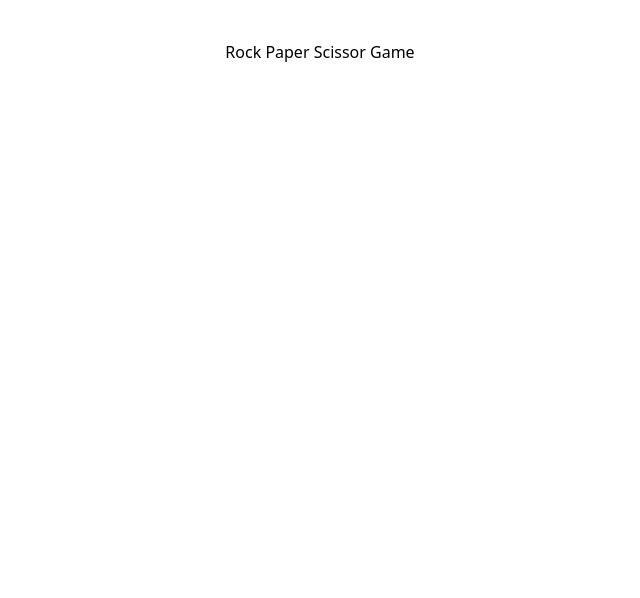
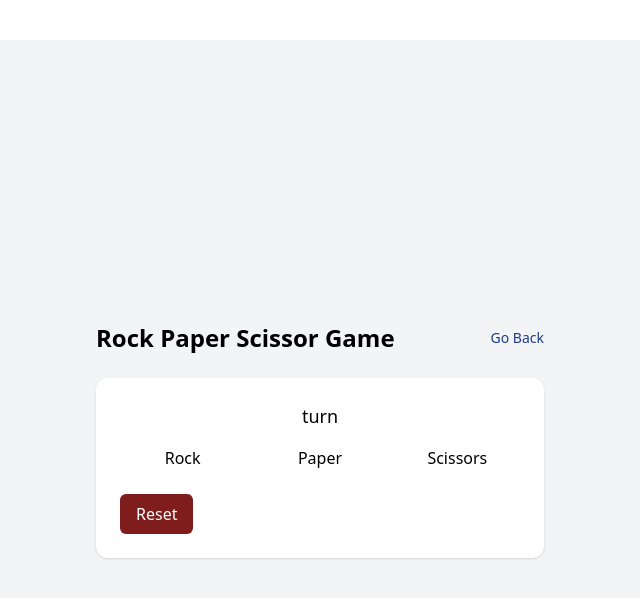
Before and after one commit to KashishAgrahari23/GameHub, a React (Vite) app: page /rock-paper-scissor in a window 1280 px wide. Shown: the top 598 px of the page, without its empty margins (320-960 px from the left). Built offline with nearby package versions, Linux system fonts and the light colour scheme.

Commit message:
rock paper scissors

```diff
--- a/src/pages/RockPaperScissor.jsx
+++ b/src/pages/RockPaperScissor.jsx
@@ -1,9 +1,60 @@
-import React from 'react'
+import React, { useState } from 'react'
+import { Link } from 'react-router-dom'
+
+function calculateWinner(){
+    const obj={
+        "Rock":1,
+        "Paper":2,
+        "Scissors":3
+    }
+    const compiterChoice = Math.random(1,3)
+
+}
 
 const RockPaperScissor = () => {
+    const [turn ,setTurn] = useState(null)
+    const [choice , setChoice] = useState(null)
+    const [score , setScore] = useState(0)
+    const [ winner , setWinner] = useState(null)
+    const choices =["Rock","Paper","Scissors"]
+
+    const handleClick =(e)=>{
+        setTurn(e.value)
+
+    }
+
+    const handleReset=()=>{
+        setTurn("User")
+        setScore(0)
+        setWinner(null)
+        setChoice(null)
+    }
+
+    const value=calculateWinner()
   return (
-    <div>
-      <h2>Rock Paper Scissor Game</h2>
+    <div className='min-h-screen bg-gray-100 flex items-center justify-center p-6'>
+    <div className='max-w-md w-full text-center'>
+        <header className='flex items-center justify-between mb-6 '>
+      <h2 className='text-2xl font-bold'>Rock Paper Scissor Game</h2>
+      <Link to="/" className='text-sm text-blue-900 hover:underline'>  Go Back</Link>
+        </header>
+
+        <div className='bg-white p-6 rounded-xl shadow'>
+            <div className='mb-4 text-center'>
+                <div className='text-lg font-medium'>turn</div>
+            </div>
+            <div onClick={()=>handleClick()} className='grid grid-cols-3 gap-3'>
+                <button value="Rock" onChange={(e)=>setChoice(e.value)}>Rock</button>
+                <button value="Paper" onChange={(e)=>setChoice(e.value)}>Paper</button>
+                <button value="Scissors" onChange={(e)=>setChoice(e.value)}>Scissors</button>
+            </div>
+            <div className='flex items-center justify-between mt-6'>
+                <button onClick={handleReset} className="bg-red-900 text-white px-4 py-2 rounded-md" >Reset</button>
+
+            </div>
+        </div>
+
+    </div>
     </div>
   )
 }
```
